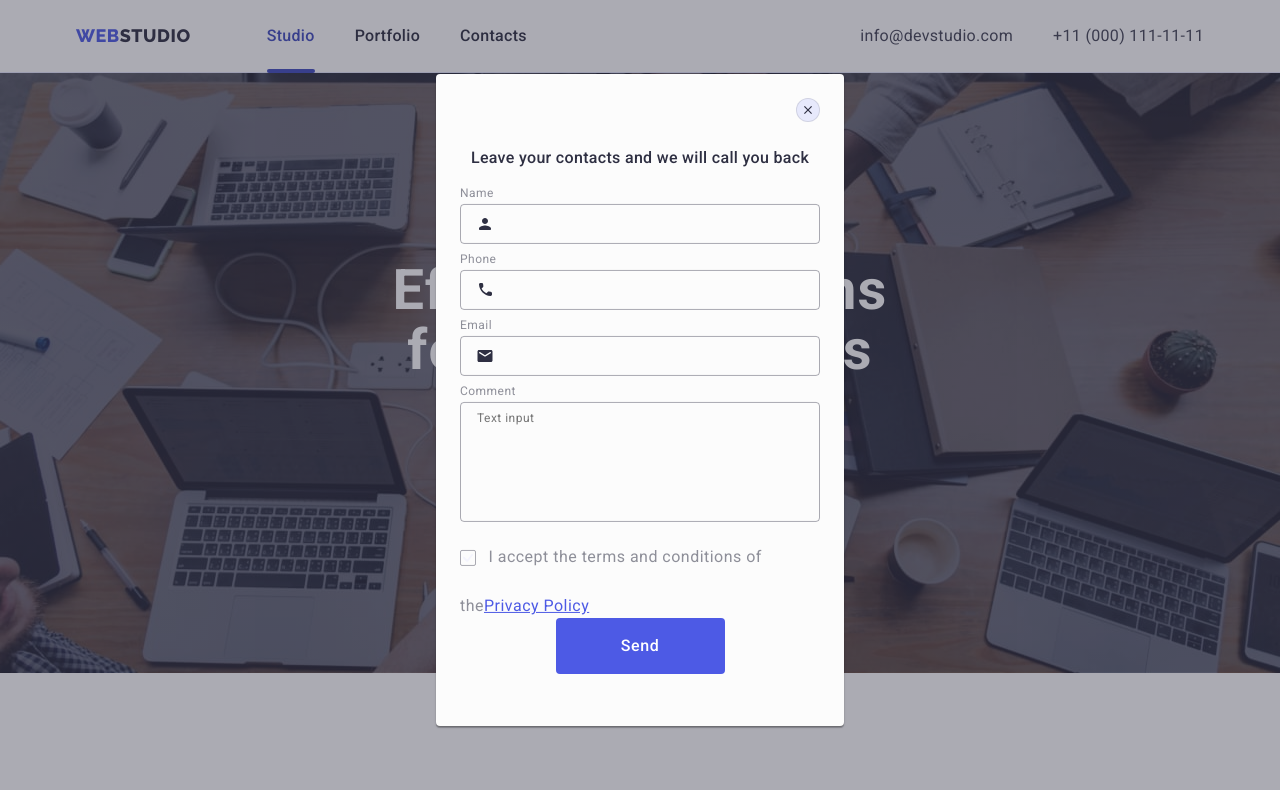
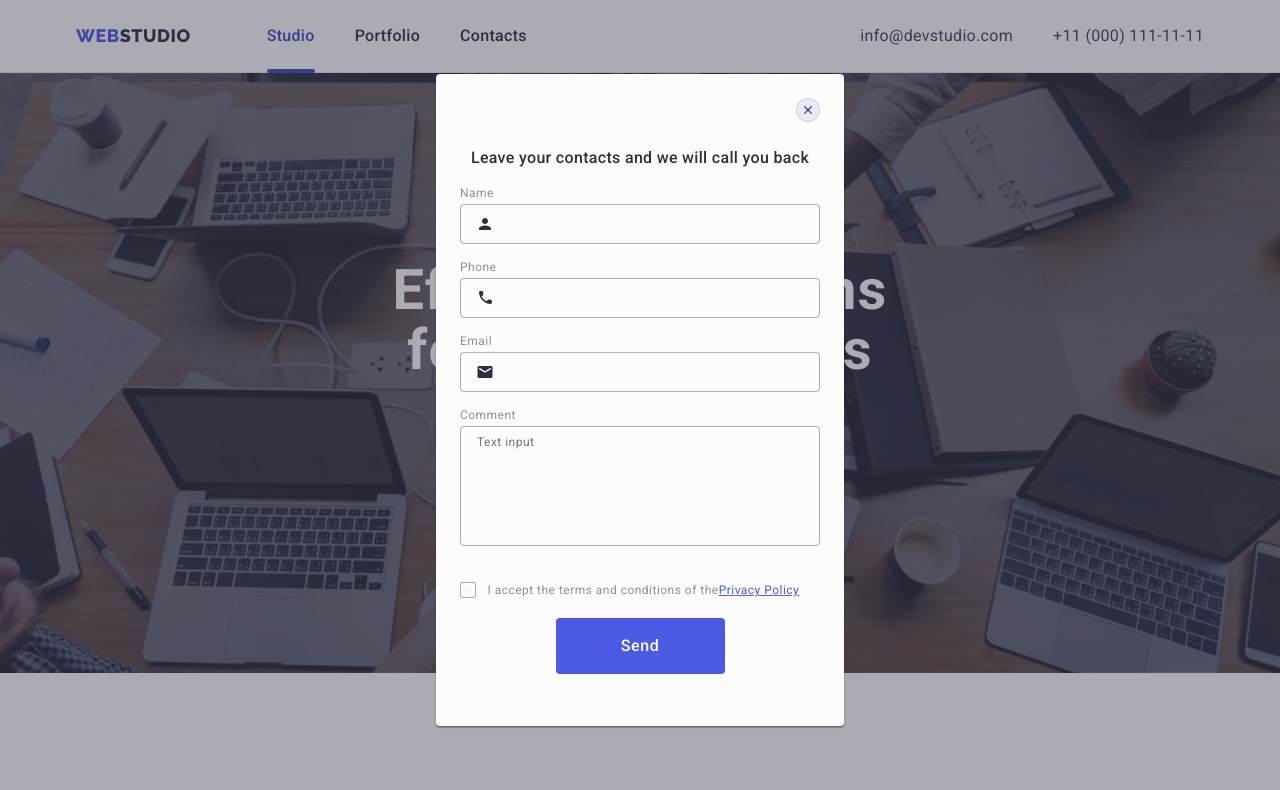
Before and after one commit to katyalle/goit-markup-hw-05, a plain HTML site: page index.html in a window 1280 px wide. Both pictures are taken after a click on the button "Order Service". Shown: the top 790 px of the page. Drawn offline with nearby package versions, Linux system fonts and the light colour scheme.

Commit message:
create index.html

```diff
--- a/css/styles.css
+++ b/css/styles.css
@@ -828,7 +828,7 @@ gap: 24px;
         }
 
         .modal-field {
-        margin-bottom: 8px;
+        margin-bottom: 16px;
         }
 
 .input-tips {
@@ -889,7 +889,8 @@ gap: 24px;
     color: #8E8F99;
     font-family: 'Roboto';
     line-height: 1.17;
-    letter-spacing: 0.48px;
+    letter-spacing: 0.04em;
+    font-size: 12px;
 }
 
 .check-span {
```
